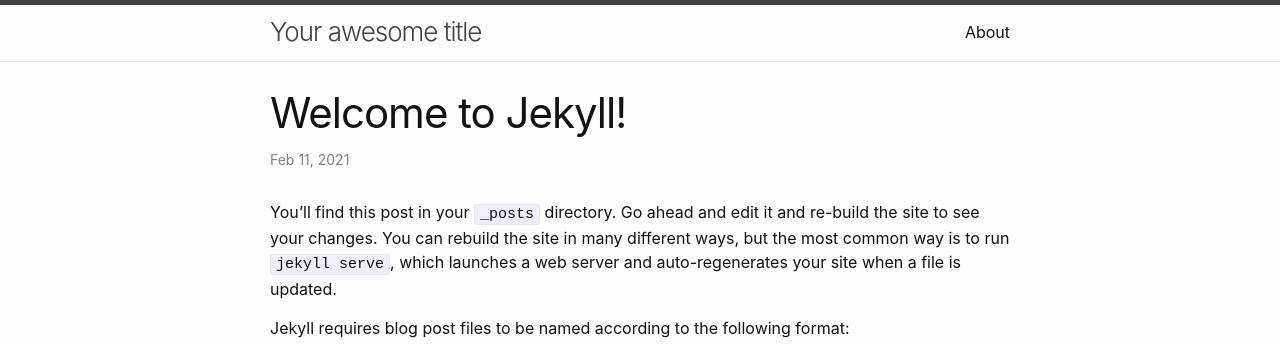
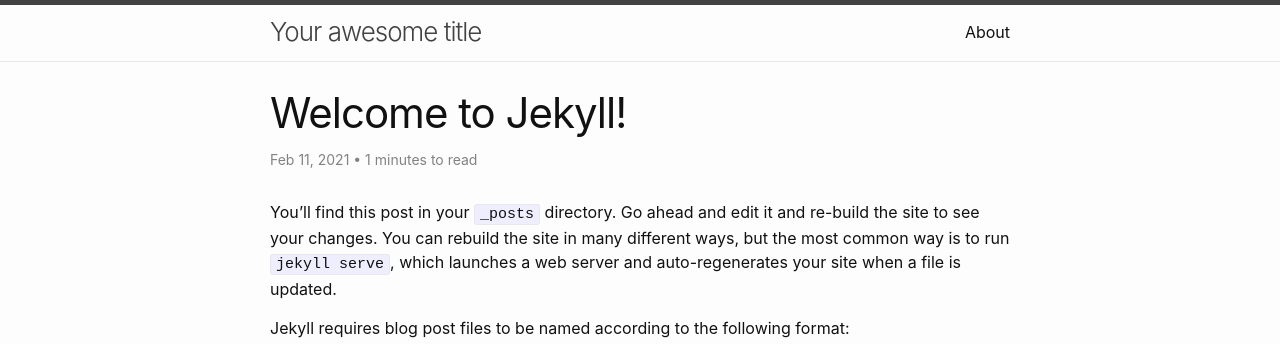
Before and after one commit to frontboard/blog, a Jekyll site: the page built from _posts/2021-02-11-welcome-to-jekyll.markdown, in a window 1280 px wide. Shown: the top 344 px of the page. Built offline with Jekyll 4.4.1, drawn with Linux system fonts in a browser that asks for light colours.

Commit message:
add reading time

```diff
--- a/_layouts/post.html
+++ b/_layouts/post.html
@@ -12,7 +12,18 @@
       </time>
       {%- if page.author -%}
         • <span itemprop="author" itemscope itemtype="http://schema.org/Person"><span class="p-author h-card" itemprop="name">{{ page.author }}</span></span>
-      {%- endif -%}</p>
+      {%- endif -%}
+
+      <!-- Reading time -->
+      {% capture words %}
+        {{ content | number_of_words | minus: 180 }}
+      {% endcapture %}
+      {% unless words contains "-" %}
+      • <span>
+        {{ words | plus: 180 | divided_by: 180 | append: " minutes to read" }}
+      </span>
+      {% endunless %}
+    </p>
   </header>
 
   <div class="post-content e-content" itemprop="articleBody">
```
